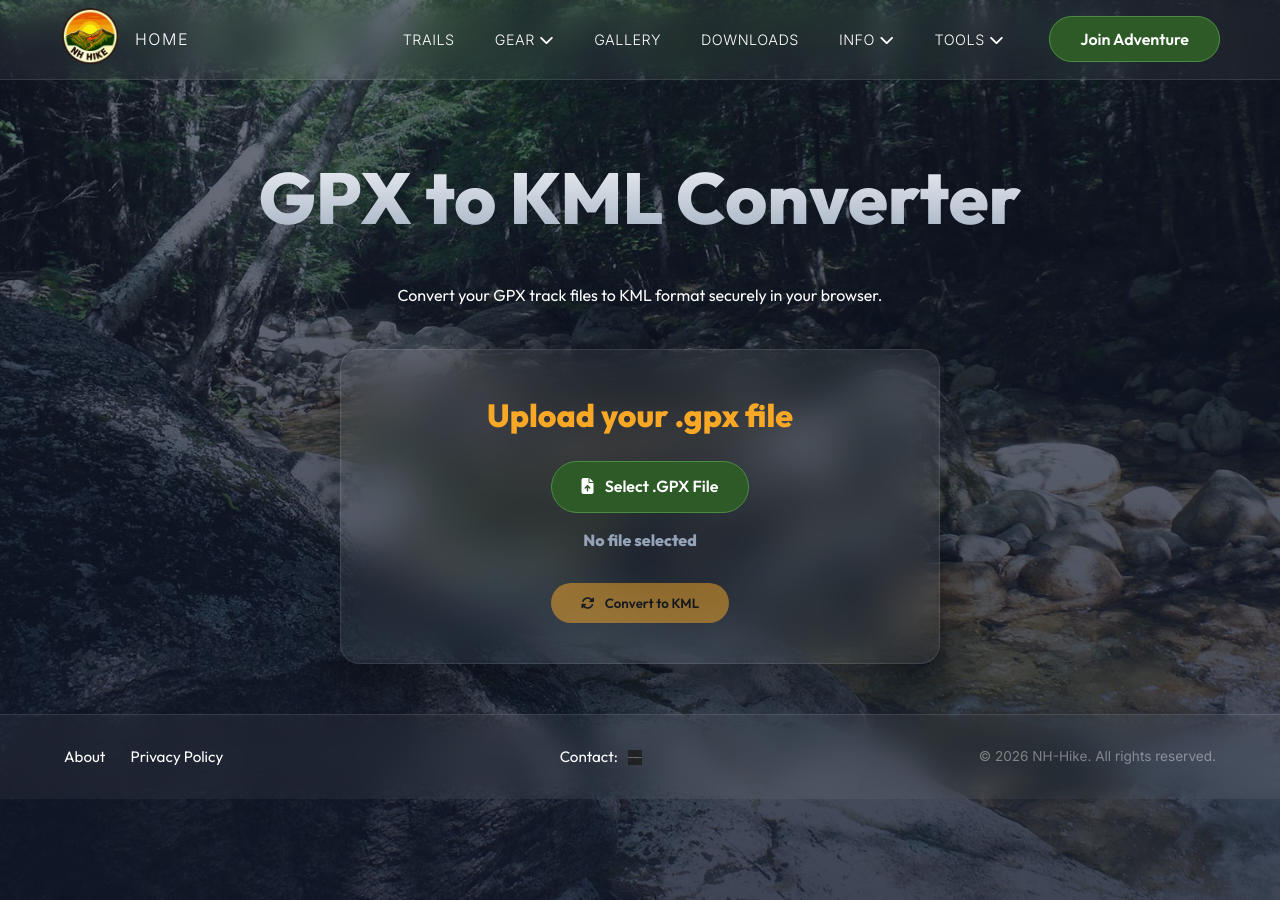
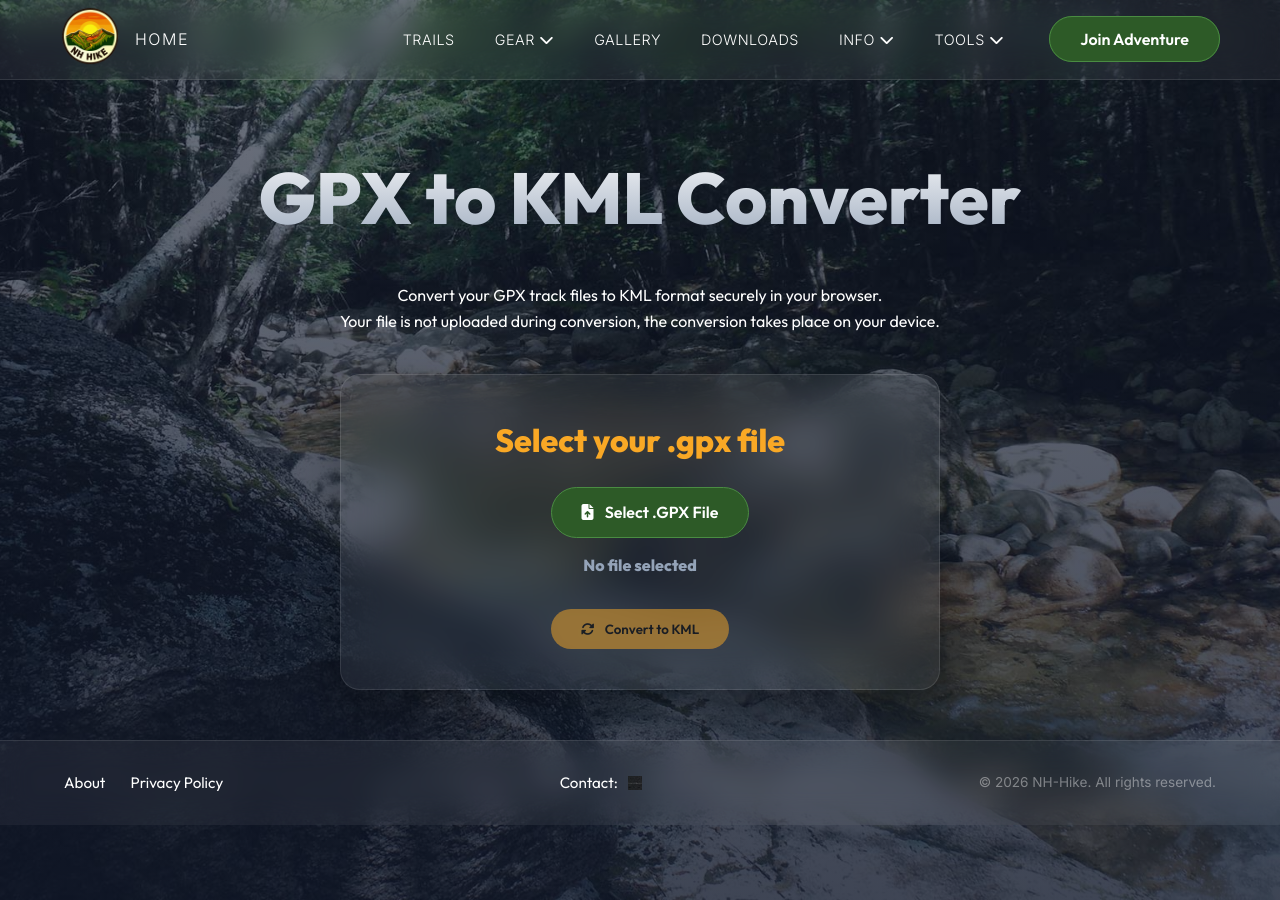
Before and after one commit to nhhike/store, a Jekyll site: the page built from track-converter.html, in a window 1280 px wide. Built offline with Jekyll 4.4.1, drawn with Linux system fonts in a browser that asks for light colours.

Commit message:
Update text on Track Converter page

```diff
--- a/track-converter.html
+++ b/track-converter.html
@@ -6,11 +6,11 @@ title: Track Converter
 <section class="hero">
     <div class="hero-content">
         <h1>GPX to KML Converter</h1>
-        <p>Convert your GPX track files to KML format securely in your browser.</p>
+        <p>Convert your GPX track files to KML format securely in your browser.<br>Your file is not uploaded during conversion, the conversion takes place on your device.</p>
 
         <div class="main-content">
             <div class="glass-content" style="max-width: 600px; margin: 0 auto; text-align: center; padding: 40px; border-radius: 20px;">
-                <h2 style="margin-bottom: 20px;">Upload your .gpx file</h2>
+                <h2 style="margin-bottom: 20px;">Select your .gpx file</h2>
 
                 <div class="upload-container" style="margin-bottom: 30px;">
                     <label for="gpxFile" class="btn" style="cursor: pointer; display: inline-block;">
```
